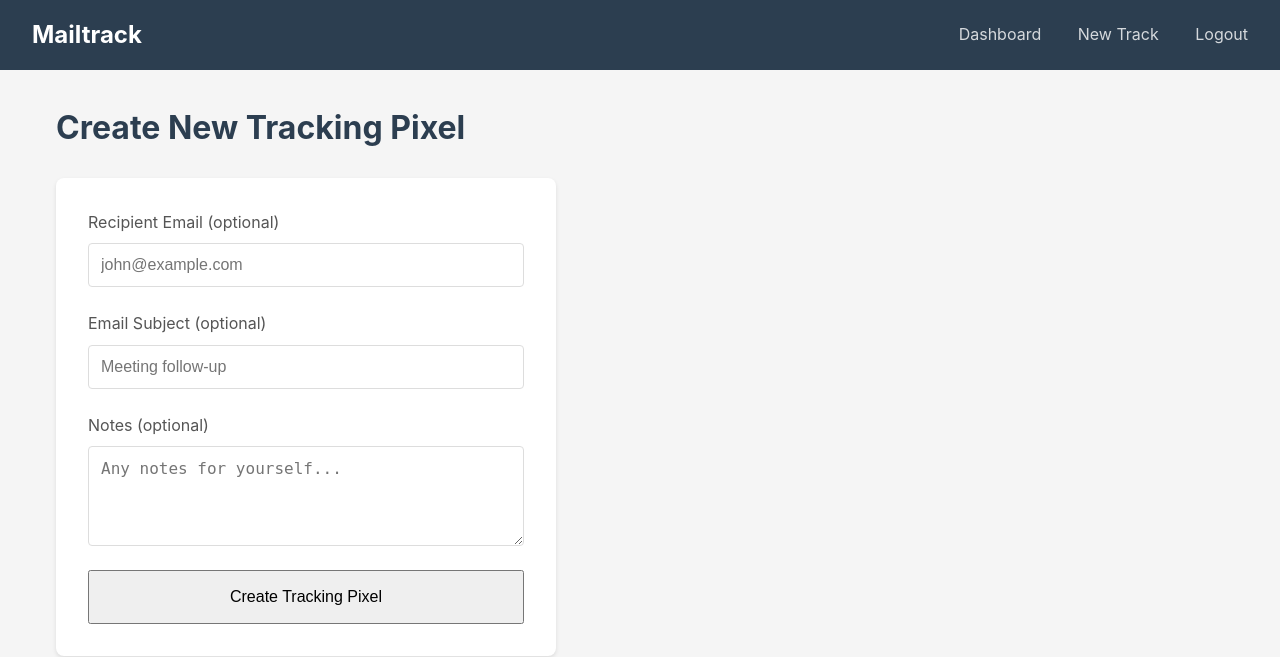
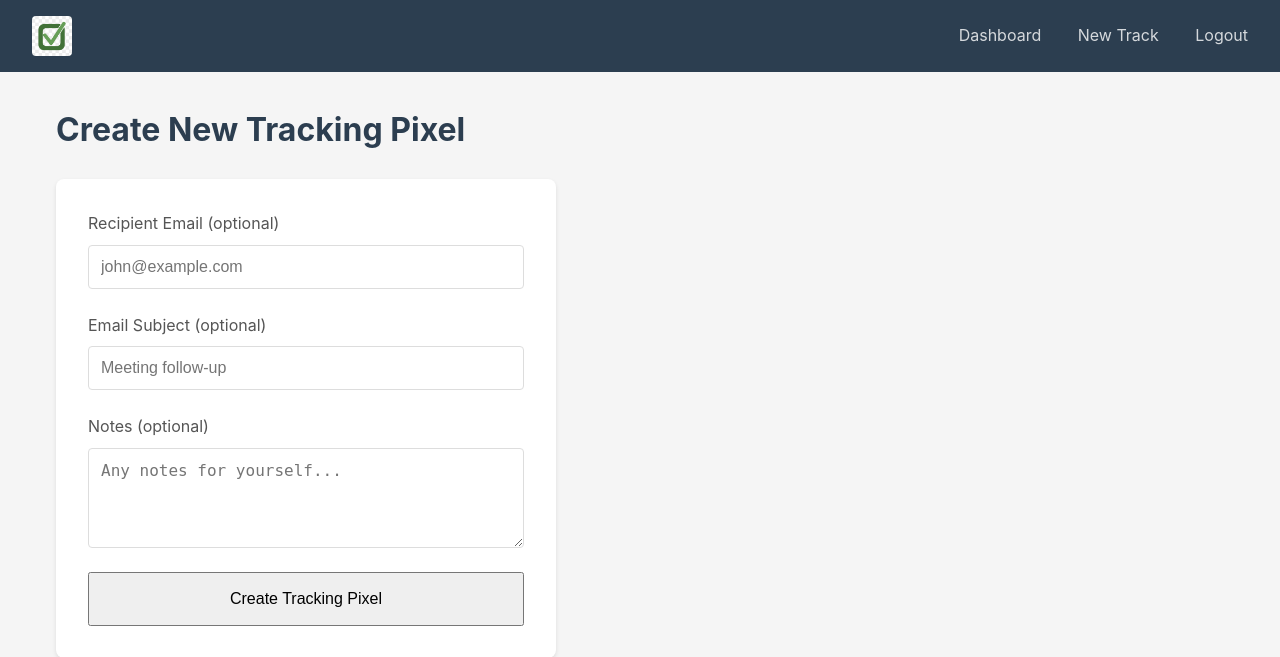
Before and after one commit to mbuckingham74/mailtracker, a FastAPI app: page /create in a window 1280 px wide. Shown: the top 657 px of the page. Run offline with FastAPI, Linux system fonts and the light colour scheme; the visitor is signed in with stand-in values (Sample User, id 1).

Commit message:
Add logo to nav bar and login page
- Nav bar shows small logo linking to dashboard
- Login page shows larger centered logo

🤖 Generated with [Claude Code](https://claude.com/claude-code)

Co-Authored-By: Claude Opus 4.5 <noreply@anthropic.com>

```diff
--- a/app/static/style.css
+++ b/app/static/style.css
@@ -21,8 +21,15 @@ nav {
 }
 
 .nav-brand {
-    font-size: 1.5rem;
-    font-weight: bold;
+    display: flex;
+    align-items: center;
+    text-decoration: none;
+}
+
+.nav-logo {
+    height: 40px;
+    width: auto;
+    border-radius: 4px;
 }
 
 .nav-links a {
@@ -243,9 +250,12 @@ tr.opened:hover {
     max-width: 400px;
 }
 
-.login-container h1 {
-    text-align: center;
-    margin-bottom: 2rem;
+.login-logo {
+    display: block;
+    width: 200px;
+    height: auto;
+    margin: 0 auto 2rem;
+    border-radius: 8px;
 }
 
 .login-container input {
--- a/app/templates/base.html
+++ b/app/templates/base.html
@@ -8,7 +8,9 @@
 </head>
 <body>
     <nav>
-        <div class="nav-brand">Mailtrack</div>
+        <a href="/" class="nav-brand">
+            <img src="/static/images/logo.jpg" alt="Mailtrack" class="nav-logo">
+        </a>
         <div class="nav-links">
             <a href="/">Dashboard</a>
             <a href="/create">New Track</a>
--- a/app/templates/login.html
+++ b/app/templates/login.html
@@ -8,7 +8,7 @@
 </head>
 <body class="login-page">
     <div class="login-container">
-        <h1>Mailtrack</h1>
+        <img src="/static/images/logo.jpg" alt="Mailtrack" class="login-logo">
         <form method="post" action="/login">
             {% if error %}
             <div class="error">{{ error }}</div>
```
Also changed, not shown: app/static/images/logo.jpg (added), images/mailtrack_log0.jpg (added).
